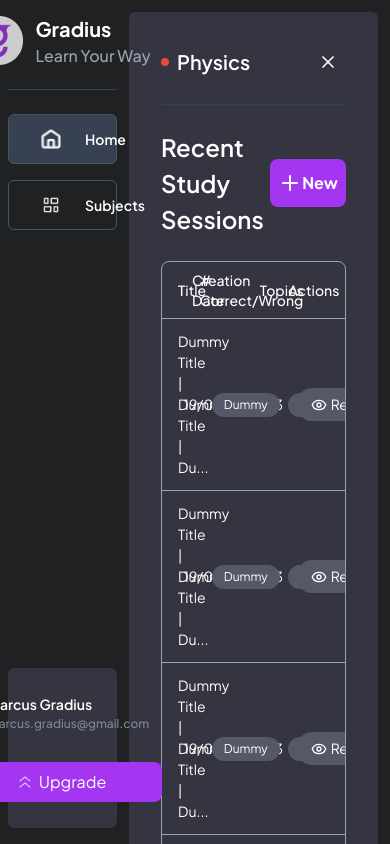
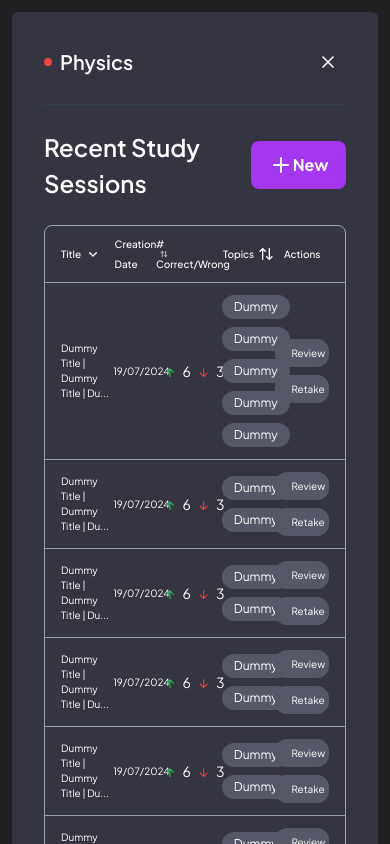
Before and after one commit to Dr-AddictStein/gradius-platform, a React (Vite) app: page /dashboard/studySessions in a window 390 px wide. Shown: the top 844 px of the page. Built offline with nearby package versions, Linux system fonts and the light colour scheme.

Commit message:
structured conditional sidebar

```diff
--- a/src/Component/Sidebar.tsx
+++ b/src/Component/Sidebar.tsx
@@ -56,7 +56,7 @@ const Sidebar = () => {
   const [isProfileModalOpen, setIsProfileModalOpen] = useState(false);
 
   return (
-    <div className="fixed top-0 w-[30%] xl:w-[16%] h-screen py-4 2xl:pl-6 pl-2 flex flex-col justify-between ">
+    <div className="fixed top-0 w-[24%] xl:w-[16%] h-screen py-4 2xl:pl-6 pl-2 flex flex-col justify-between ">
       <div className="flex flex-col justify-between items-center h-full w-full">
         {/* Logo */}
         <div className="w-full flex flex-col items-center gap-6">
@@ -128,7 +128,7 @@ const Sidebar = () => {
                   {/* New Subject Button */}
                   <div
                     onClick={() => setIsNewSubjectModalOpen(true)}
-                    className="hover:shadow-[0_0_15px_2px_#A436F1] transition-shadow duration-300 w-full h-[42px] px-10 border border-dashed border-gray-700 rounded-lg flex items-center gap-2 cursor-pointer  text-gray-400"
+                    className="text-[12px] hover:shadow-[0_0_15px_2px_#A436F1] transition-shadow duration-300 w-full h-[42px] px-10 border border-dashed border-gray-700 rounded-lg flex items-center gap-2 cursor-pointer  text-gray-400"
                   >
                     <Plus size={16} />
                     <span>New Subject</span>
@@ -169,18 +169,18 @@ const Sidebar = () => {
               <img
                 src={user.avatar}
                 alt="User Avatar"
-                className="rounded-full "
+                className="rounded-full lg:h-[44px] h-[36px] w-[44px]"
               />
             </div>
             <div className="flex flex-col items-start justify-center">
-              <div className="text-[14px] font-semibold">{user.name}</div>
-              <div className="text-[#828597] font-medium text-[12px]">
+              <div className="xl:text-[12px] lg:text-[10px] text-[10px] font-semibold">{user.name}</div>
+              <div className="text-[#828597] font-medium xl:text-[10px] lg:text-[8px] text-[8px]">
                 {user.email}
               </div>
             </div>
           </div>
           {/* Upgrade Button */}
-          <button onClick={() => setIsUpgradeModalOpen(true)} className=" hover:shadow-[0_0_15px_2px_#A436F1] transition-shadow duration-300 w-[198px] h-[40px] py-2 bg-[#A436F1] rounded-lg flex items-center justify-center gap-2 text-white">
+          <button onClick={() => setIsUpgradeModalOpen(true)} className=" hover:shadow-[0_0_15px_2px_#A436F1] transition-shadow duration-300 w-[90%] h-[40px] py-2 bg-[#A436F1] rounded-lg flex items-center justify-center gap-2 text-white">
             <img src={upgradeIcon} alt="Upgrade" className="w-3 h-3" />
             <span className="text-[16px] font-normal">Upgrade</span>
           </button>
--- a/src/Component/StrengthGraphGreen.tsx
+++ b/src/Component/StrengthGraphGreen.tsx
@@ -15,8 +15,8 @@ const StrengthGraphGreen: React.FC = ({isShort}) => {
         {strengths.map((strength, index) => (
           <div
             key={index}
-            className="bg-teal-600 text-white py-2 px-4 rounded-lg text-start"
-            style={{ width: `${strength.value}%` }}
+            className="bg-teal-600 text-white py-2 px-4 rounded-lg text-start w-fit"
+            // style={{ width: `${strength.value}%` }}
           >
             {strength.label}
           </div>
@@ -26,8 +26,8 @@ const StrengthGraphGreen: React.FC = ({isShort}) => {
         {strengths.slice(0,2).map((strength, index) => (
           <div
             key={index}
-            className="bg-teal-600 text-white py-1 px-4 rounded-lg text-start"
-            style={{ width: `${strength.value}%` }}
+            className="bg-teal-600 text-white py-1 px-4 rounded-lg text-start w-fit"
+            // style={{ width: `fit` }}
           >
             {strength.label}
           </div>
--- a/src/Component/StrengthGraphRed.tsx
+++ b/src/Component/StrengthGraphRed.tsx
@@ -15,8 +15,8 @@ const StrengthGraphRed: React.FC = ({ isShort }) => {
           {strengths.map((strength, index) => (
             <div
               key={index}
-              className="bg-[#9D372A] text-white text-start py-2 px-4 rounded-lg"
-              style={{ width: `${strength.value}%` }}
+              className="bg-[#9D372A] text-white text-start py-2 px-4 rounded-lg w-fit"
+              // style={{ width: `${strength.value}%` }}
             >
               {strength.label}
             </div>
@@ -28,8 +28,8 @@ const StrengthGraphRed: React.FC = ({ isShort }) => {
           {strengths.slice(0, 2).map((strength, index) => (
             <div
               key={index}
-              className="bg-[#9D372A] text-white text-start py-1 px-4 rounded-lg"
-              style={{ width: `${strength.value}%` }}
+              className="bg-[#9D372A] text-white text-start py-1 px-4 rounded-lg w-fit"
+              // style={{ width: `${strength.value}%` }}
             >
               {strength.label}
             </div>
--- a/src/Pages/Dashboard/DashboardMain.tsx
+++ b/src/Pages/Dashboard/DashboardMain.tsx
@@ -1,19 +1,36 @@
 import React from "react";
-import { Outlet, Link } from "react-router-dom";
+import { Outlet, Link, useLocation } from "react-router-dom";
 import Sidebar from "../../Component/Sidebar";
 
 const DashboardMain = () => {
+  const param = useLocation();
+  console.log("9PP", param);
   return (
+    <>
+      {param.pathname.startsWith("/dashboard/performanceAnalysis") || param.pathname.startsWith("/dashboard/studySessions") ? (
         <div className="w-full flex justify-between">
-      <div className="xl:w-[20%] w-[10%]">
+          <div className="xl:w-[20%] w-[10%] xl:block hidden">
             <Sidebar />
           </div>
-      <div className="xl:w-[100%] w-[70%] p-3">
+          <div className="w-[100%] p-3">
             <div className="bg-[#343540] min-h-fit rounded-[6px] p-2">
               <Outlet />
             </div>
           </div>
         </div>
+      ) : (
+        <div className="w-full flex justify-between">
+          <div className="xl:w-[20%] w-[10%]">
+            <Sidebar />
+          </div>
+          <div className="xl:w-[100%] w-[75%] p-3">
+            <div className="bg-[#343540] min-h-fit rounded-[6px] p-2">
+              <Outlet />
+            </div>
+          </div>
+        </div>
+      )}
+    </>
   );
 };
 
--- a/src/Pages/Dashboard/StudySessions.tsx
+++ b/src/Pages/Dashboard/StudySessions.tsx
@@ -3,6 +3,7 @@ import { Pencil, Eye, RotateCcw, X, Plus, ArrowUpDown } from "lucide-react";
 import KnowledgeGraph from "../../Component/KnowledgeGraph ";
 import ColorPickerModal from "../../Component/ColorPickerModal";
 import ImportModal from "../../Component/ImportModal";
+import { Link } from "react-router-dom";
 
 interface StudySession {
   title: string;
@@ -19,7 +20,7 @@ const StudySessions = () => {
       creationDate: "19/07/2024",
       correct: 6,
       wrong: 3,
-      topics: ["Dummy", "Dummy"],
+      topics: ["Dummy", "Dummy", "Dummy", "Dummy", "Dummy"],
     },
     // Repeated for visual purposes
     ...Array(7).fill({
@@ -39,9 +40,9 @@ const StudySessions = () => {
           <div className="h-2 w-2 rounded-full bg-red-500"></div>
           <h1 className="text-xl font-semibold">Physics</h1>
         </div>
-        <button className="p-2">
+        <Link to={'/dashboard/perSubject'} className="p-2">
           <X className="w-5 h-5" />
-        </button>
+        </Link>
       </div>
       <div className="w-full bg-slate-700 h-[1px]"></div>
 
@@ -55,7 +56,7 @@ const StudySessions = () => {
 
       <div className="border border-gray-400 rounded-lg overflow-hidden">
         <div className="grid grid-cols-5 text-sm text-gray-400 px-4 py-2 border-b border-gray-400">
-          <div className="col-span-1 flex items-center text-[14px] font-medium text-white">
+          <div className="col-span-1 flex items-center lg:text-[14px] text-[10px] font-medium text-white">
             Title
             <svg
               className="w-4 h-4 ml-1"
@@ -71,19 +72,19 @@ const StudySessions = () => {
               />
             </svg>
           </div>
-          <div className="col-span-1 flex items-center gap-1 text-[14px] font-medium text-white justify-center">
+          <div className="col-span-1 flex items-center gap-1 lg:text-[14px] text-[10px] font-medium text-white justify-center">
             Creation Date
             <ArrowUpDown size={16} />
           </div>
-          <div className="col-span-1 flex justify-center items-center gap-1 text-[14px] font-medium text-white">
+          <div className="col-span-1 flex justify-center items-center gap-1 lg:text-[14px] text-[10px] font-medium text-white">
             # Correct/Wrong
             <ArrowUpDown size={16} />
           </div>
-          <div className="col-span-1 flex items-center justify-center gap-1 text-[14px] font-medium text-white">
+          <div className="col-span-1 flex items-center justify-center gap-1 lg:text-[14px] text-[10px] font-medium text-white">
             Topics
             <ArrowUpDown size={16} />
           </div>
-          <div className="col-span-1 flex items-center justify-center text-[14px] font-medium text-white">
+          <div className="col-span-1 flex items-center justify-center lg:text-[14px] text-[10px] font-medium text-white">
             Actions
           </div>
         </div>
@@ -93,15 +94,15 @@ const StudySessions = () => {
             key={index}
             className={`grid grid-cols-5 px-4 py-3 items-center border-b border-gray-400 hover:bg-gray-800`}
           >
-            <div className="col-span-1 text-[14px] font-normal">{session.title}</div>
-            <div className="col-span-1 text-[14px] font-normal justify-center flex">{session.creationDate}</div>
+            <div className="col-span-1 lg:text-[14px] text-[10px] font-normal">{session.title}</div>
+            <div className="col-span-1 lg:text-[14px] text-[10px] font-normal justify-center flex">{session.creationDate}</div>
             <div className="col-span-1 flex items-center gap-2 text-[14px] font-normal justify-center">
               <span className="text-green-500">↑</span>
               {session.correct}
               <span className="text-red-500">↓</span>
               {session.wrong}
             </div>
-            <div className="col-span-1 flex gap-2 flex items-center justify-center">
+            <div className="col-span-1 flex gap-2 lg:flex-row flex-col items-center justify-center flex-wrap">
               {session.topics.map((topic, idx) => (
                 <span
                   key={idx}
@@ -111,11 +112,11 @@ const StudySessions = () => {
                 </span>
               ))}
             </div>
-            <div className="col-span-1 flex gap-2">
-              <button className="flex items-center gap-1 bg-[#565868] hover:bg-gray-600 px-3 py-1.5 rounded-xl text-[14px] font-normal">
+            <div className="col-span-1 flex lg:flex-row flex-col gap-2">
+              <button className="flex items-center gap-1 bg-[#565868] hover:bg-gray-600 px-3 py-1.5 rounded-xl lg:text-[14px] text-[10px] font-normal">
                 <Eye className="w-4 h-4" /> Review
               </button>
-              <button className="flex items-center gap-1 bg-[#565868] hover:bg-gray-600 px-3 py-1.5 rounded-xl text-[14px] font-normal">
+              <button className="flex items-center gap-1 bg-[#565868] hover:bg-gray-600 px-3 py-1.5 rounded-xl lg:text-[14px] text-[10px] font-normal">
                 <RotateCcw className="w-4 h-4" /> Retake
               </button>
             </div>
```
Also changed, not shown: src/Component/KnowledgeGraph .tsx (+6 -6 lines), src/Pages/Dashboard/PerformanceAnalysis.tsx (+8 -7 lines). Lines whose indentation alone changed are shown as unchanged.
